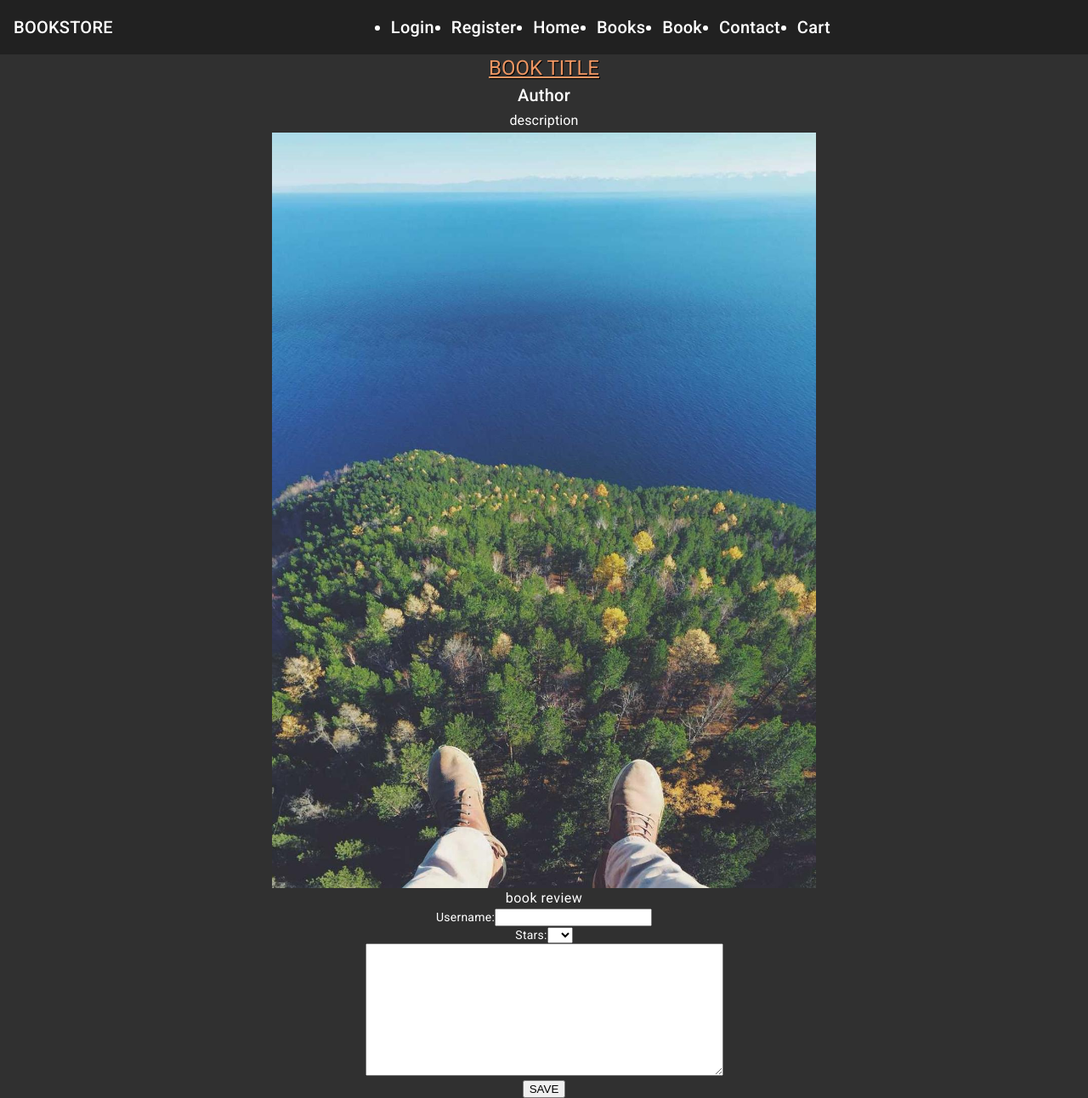
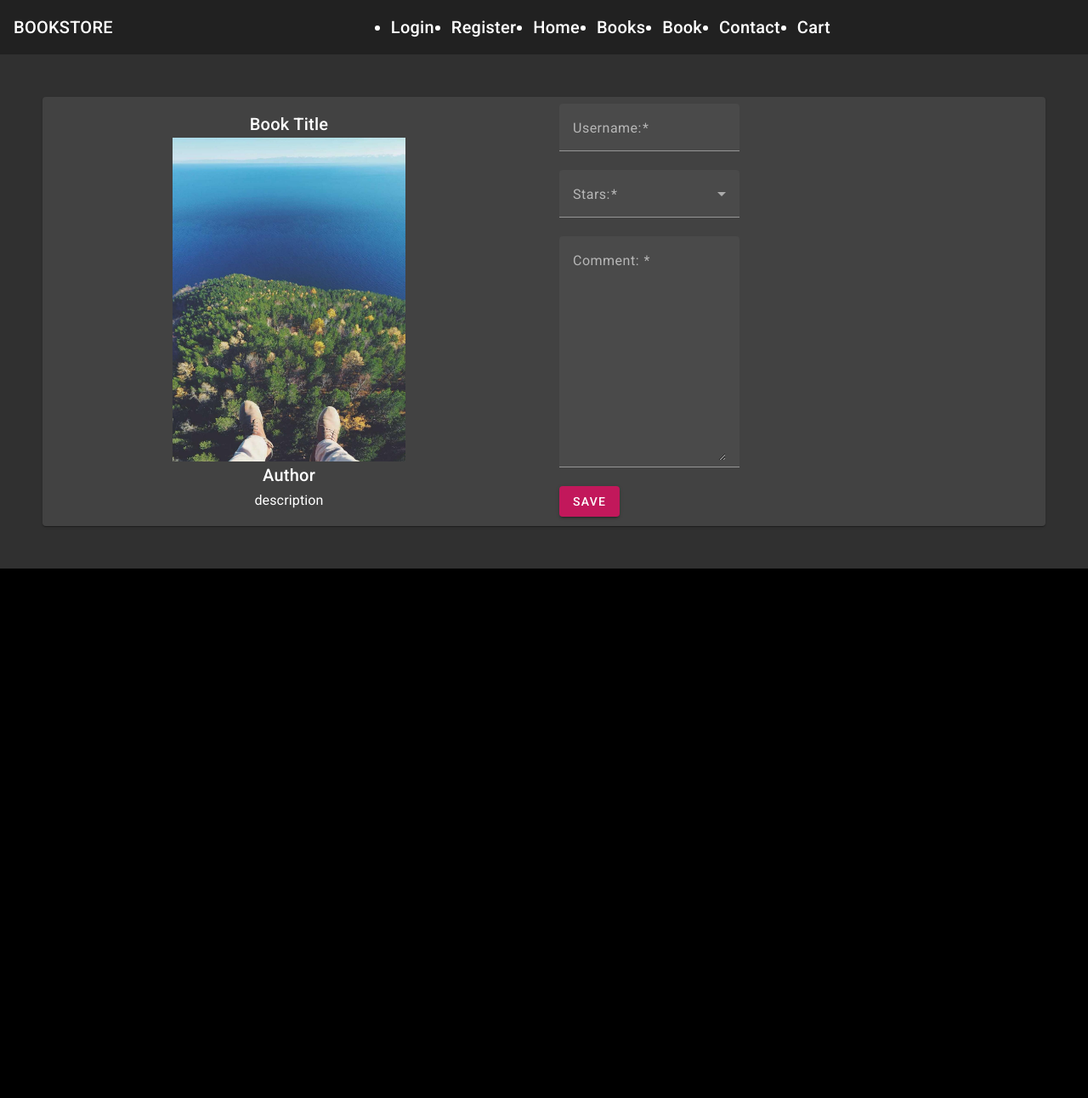
Before and after one commit to BerkeAnna/online-bookstore, an Angular app in the folder bookstore/: page /book-page in a window 1280 px wide. Shown: the whole page at 85% size. After the commit the page ends 800 px from the top, so only its background shows below. Built offline with nearby package versions, Linux system fonts and the light colour scheme.

Commit message:
book-basic

```diff
--- a/bookstore/src/app/pages/books/book-page/book-page.component.html
+++ b/bookstore/src/app/pages/books/book-page/book-page.component.html
@@ -1,61 +1,60 @@
-<h1>Book Title</h1>
+<div class="book-card">
+    <mat-card fxLayout fxLayoutGap="20px">
+        <span fxFlex="1 1 50%">
+            <mat-card-header>
+                <mat-card-title >Book Title</mat-card-title>
+            </mat-card-header>
+
+            <mat-card-content>
+
+
+                <div class="image">
+                    <img  [src]="'assets/Fantasy.jpg'" class="bookImage">
+                </div>
                 <h2>Author</h2>
                 <h3>description</h3>
 
-<div class="image">
-
-    <img  [src]="'assets/Fantasy.jpg'" class="bookImage">
-</div>
+            </mat-card-content>
+        </span>
+        <span fxFlex="1 1 50%">
+            <mat-card-actions>
 
 
-<h4>book review</h4>
+                <form [formGroup]="commentsForm" (ngSubmit)="addComment()">
+                    <div>
+                        <mat-form-field>
+                            <mat-label for="userame">Username:</mat-label>
+                            <input matInput type="text" formControlName="username"/>
 
-
+                        </mat-form-field>
+                        <div class="break"></div>
+                        <div >
+                            <mat-form-field >
+                                <mat-label for="stars">Stars:</mat-label>
+                                <mat-select formControlName="stars" id="stars">
+                                    <mat-option value="1">1</mat-option>
+                                    <mat-option value="2">2</mat-option>
+                                    <mat-option value="3">3</mat-option>
+                                    <mat-option value="4">4</mat-option>
+                                    <mat-option value="5">5</mat-option>
+                                </mat-select>
+                            </mat-form-field>
+                        </div>
                         <div class="break"></div>
 
-<div class="comment" *ngIf="comments.length">
-    <table>
-        <tr class="table-header">
-            <th>User</th>
-            <th>Stars</th>
-            <th>Comment</th>
-            <th>Date</th>
-        </tr>
-        <tr *ngFor="let comment of comments; let i = index;"  [ngClass]="i % 2 === 0 ? 'table-header-even': 'table-header-odd'">
-            <td>{{comment.username}}</td>
-            <td>{{comment.stars}}</td>
-            <td>{{comment.comment}}</td>
-            <td>{{comment.date | dateFormat}}</td>
-        </tr>
-    </table>
-</div>
-
-<div class="break"></div>
-<form [formGroup]="commentsForm" (ngSubmit)="addComment()">
-    <div class="comment">
                         <div>
-            <label for="userame">Username:</label>
-            <input type="text" formControlName="username"/>
-
+                            <mat-form-field>
+                                <mat-label for="comment">Comment: </mat-label>
+                                <textarea matInput rows="10" cols="50" formControlName="comment"></textarea>
+                            </mat-form-field>
                         </div>
                         <div class="break"></div>
                         <div>
-            <label for="stars">Stars:</label>
-            <select formControlName="stars" id="stars">
-                <option value="1">1</option>
-                <option value="2">2</option>
-                <option value="3">3</option>
-                <option value="4">4</option>
-                <option value="5">5</option>
-            </select>
-        </div>
-        <div class="break"></div>
-        <div>
-            <textarea rows="10" cols="50" formControlName="comment"></textarea>
-        </div>
-        <div class="break"></div>
-        <div>
-            <button type="submit" >SAVE</button>
+                            <button mat-raised-button color="primary" type="submit" >SAVE</button>
                         </div>
                     </div>
                 </form>
+            </mat-card-actions>
+        </span>
+    </mat-card>
+</div>
--- a/bookstore/src/app/pages/books/book-page/book-page.component.scss
+++ b/bookstore/src/app/pages/books/book-page/book-page.component.scss
@@ -17,6 +17,24 @@
     align-items: center;
     justify-content: center;
     flex-wrap: wrap;
+}
+
+.book-card{
+  padding: 50px;
+}
+
+mat-card-header{
+  display: flex;
+    padding: 16px 16px 0;
+    justify-content: center;
+}
+
+mat-form-field{
+  width: 100%;
+}
+
+mat-card-content{
+  text-align: center;
 }
 
   .bookImage {
--- a/bookstore/src/app/pages/books/list/list.component.html
+++ b/bookstore/src/app/pages/books/list/list.component.html
@@ -1,3 +1,15 @@
+
+<!---
 <select (change)="reload()" [(ngModel)]="chosenCategory">
     <option *ngFor="let obj of bookObjectInput" [ngValue]="obj">{{obj.id}}</option>
 </select>
+
+-->
+
+<div class="bookList">
+    <mat-form-field >
+        <mat-select  (selectionChange)="reload()" [(ngModel)]="chosenCategory">
+            <mat-option *ngFor="let obj of bookObjectInput" [value]="obj">{{obj.id}}</mat-option>
+        </mat-select>
+    </mat-form-field>
+</div>
--- a/bookstore/src/app/pages/books/list/list.component.scss
+++ b/bookstore/src/app/pages/books/list/list.component.scss
@@ -0,0 +1,4 @@
+.bookList{
+    padding: 5px;
+
+}
--- a/bookstore/src/app/pages/books/viewer/viewer.component.html
+++ b/bookstore/src/app/pages/books/viewer/viewer.component.html
@@ -3,6 +3,25 @@
 </div>
 
 <div class="image-grid" *ngIf="categoryInput">
+    <div *ngFor="let img of [].constructor(30)">
+    <mat-card>
+        <mat-card-header>
+            <mat-card-title>{{categoryInput.title}}</mat-card-title>
+        </mat-card-header>
+
+        <mat-card-content>
+
+            <h4>{{categoryInput.author}}</h4>
+            <img  [src]="'assets/' + categoryInput.id + '.jpg'" class="bookImage">
+            <h4>{{categoryInput.price}} $</h4>
+            <button class="buy-button">BUY</button>
+
+        </mat-card-content>
+
+    </mat-card>
+
+    <!--
+</div>
     <div *ngFor="let img of [].constructor(30)">
     <img  [src]="'assets/' + categoryInput.id + '.jpg'" class="bookImage">
     <h4>{{categoryInput.author}}</h4>
@@ -11,3 +30,15 @@
     <button class="buy-button">BUY</button>
 </div>
 </div>
+-->
+<!---
+    <div class="image-grid" *ngIf="categoryInput">
+    <div *ngFor="let img of [].constructor(30)">
+    <img  [src]="'assets/' + categoryInput.id + '.jpg'" class="bookImage">
+    <h4>{{categoryInput.author}}</h4>
+    <h3>{{categoryInput.title}}</h3>
+    <h4>{{categoryInput.price}} $</h4>
+    <button class="buy-button">BUY</button>
+</div>
+</div>
+--->
--- a/bookstore/src/app/pages/books/viewer/viewer.component.scss
+++ b/bookstore/src/app/pages/books/viewer/viewer.component.scss
@@ -21,7 +21,6 @@
     justify-content: center;
     justify-items: center;
     background-color:  rgb(35, 35, 35);
-    border-radius: 5%;
     padding: 10px;
   }
 
--- a/bookstore/src/app/pages/signup/signup.component.html
+++ b/bookstore/src/app/pages/signup/signup.component.html
@@ -1,18 +1,36 @@
 <div class="main_component">
-        <div class="div-flex">
+    <div class="div-flex">
         <h1>Register an account</h1>
         <form [formGroup]="signUpForm" (ngSubmit)="onSubmit()">
-            <div><label for="email">Email: </label><input type="text" formControlName="email" /></div>
-            <div><label for="password">Password: </label><input type="password" formControlName="password" /></div>
-            <div><label for="rePassword">Confirm password: </label><input type="password" formControlName="rePassword" /></div>
-            <div formGroupName="name">
-                <div><label for="firstname">First name: </label><input type="text" formControlName="firstname" /></div>
-                <div><label for="lastname">Last name: </label><input type="text" formControlName="lastname" /></div>
-
+            <mat-form-field>
+                <mat-label>Email:</mat-label>
+                <input matInput type="text" formControlName="email" />
+            </mat-form-field>
+            <mat-form-field>
+                <mat-label>Password:</mat-label>
+                <input matInput type="password" formControlName="password" />
+            </mat-form-field>
+            <mat-form-field>
+                <mat-label>Confirm password:</mat-label>
+                <input matInput type="password" formControlName="rePassword" />
+            </mat-form-field>
+            <div formGroupName="name" class="submitForm">
+                <mat-form-field>
+                    <mat-label>First name:</mat-label>
+                    <input matInput type="text" formControlName="firstname" />
+                </mat-form-field>
+                <mat-form-field>
+                    <mat-label>Last name:</mat-label>
+                    <input matInput type="text" formControlName="lastname" />
+                </mat-form-field>
             </div>
-            <div>
-               <button type="submit">Register</button>
-               <button (click)="goBack()">Back</button>
+            <div >
+                <div >
+                    <button mat-raised-button color="primary" type="submit" >Register</button>
+                </div>
+                <div>
+                    <button mat-button color="primary" (click)="goBack()">Back</button>
+                </div>
             </div>
         </form>
     </div>
--- a/bookstore/src/app/pages/signup/signup.component.scss
+++ b/bookstore/src/app/pages/signup/signup.component.scss
@@ -13,3 +13,14 @@
 form div {
     padding: 5px 5px 5px 5px;
 }
+
+form {
+    display: inline-grid;
+    width: 40%;
+    align-self: center;
+}
+
+.submitForm{
+    width: 100%;
+    display:  inline-grid;
+}
```
Also changed, not shown: bookstore/src/app/pages/books/book-page/book-page.module.ts (+14 -1 lines), bookstore/src/app/pages/books/books.module.ts (+8 -1 lines), bookstore/src/app/pages/signup/signup.module.ts (+7 -1 lines). Lines whose indentation alone changed are shown as unchanged.
